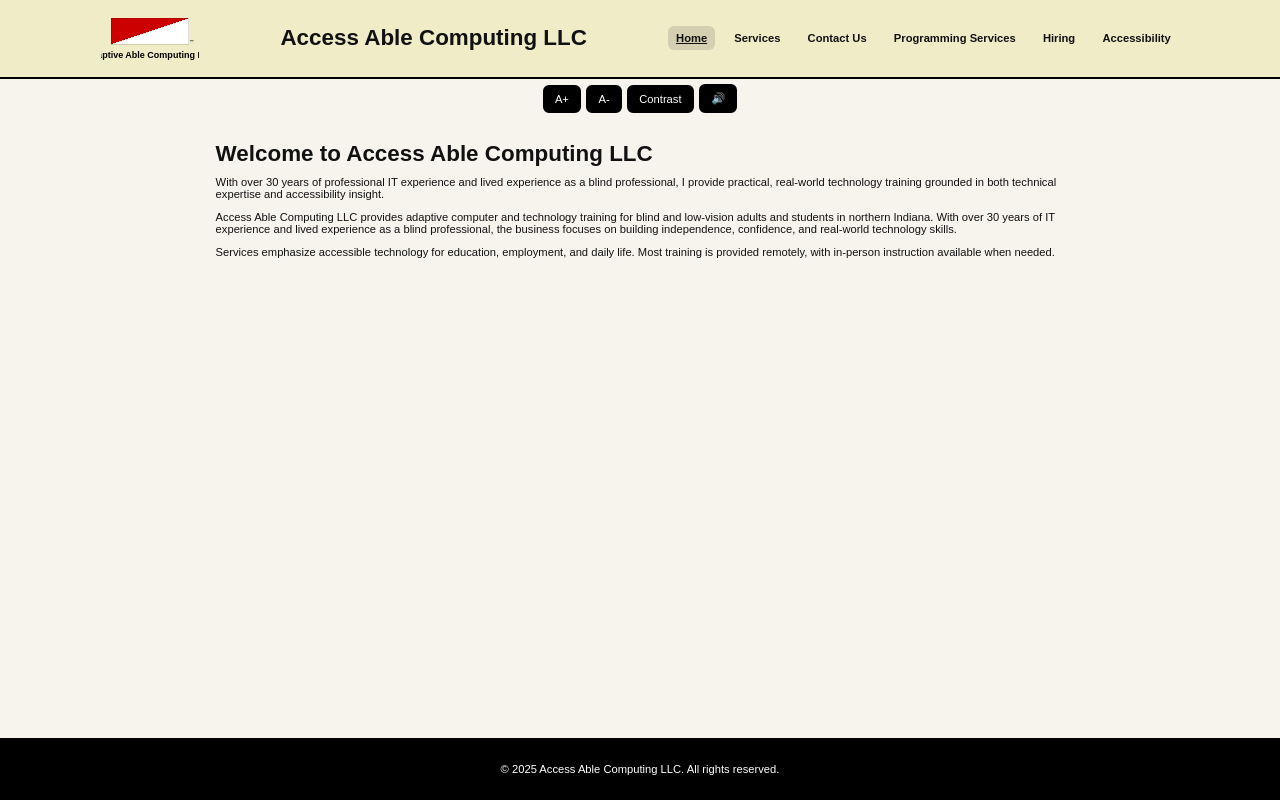
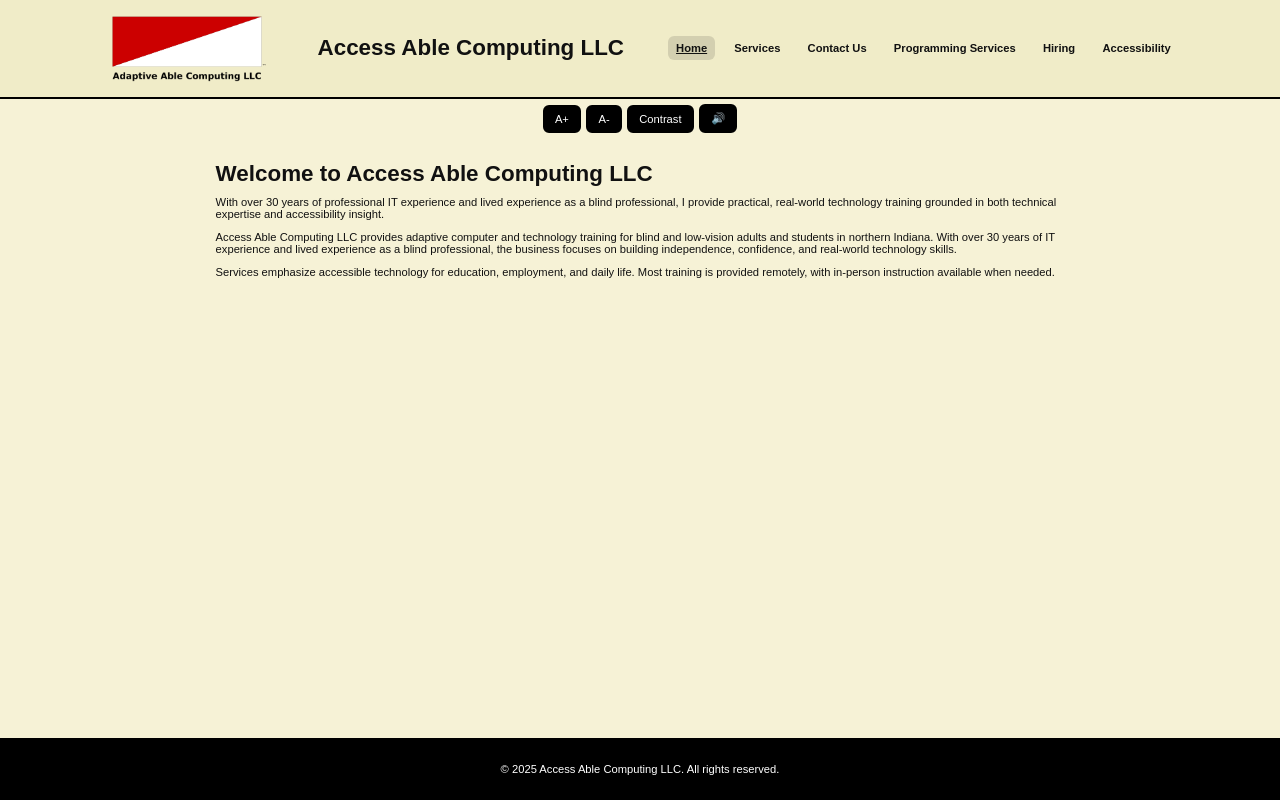
Before and after one commit to jeffroth67-eng/AccessAbleComputing, a plain HTML site: page index.html in a window 1280 px wide. Drawn offline with Linux system fonts and the light colour scheme.

Commit message:
Update website content

```diff
--- a/css/style.css
+++ b/css/style.css
@@ -11,7 +11,6 @@ html {
 }
 
 body {
-
   background: #f6f2d6; /* softer than pure white/yellow */
   color: #111;
   font-family: Arial, Helvetica, Verdana, sans-serif;
@@ -19,9 +18,7 @@ body {
   min-height: 100vh;
   display: flex;
   flex-direction: column;
-  background-color: #F7F4EE;
 }
-
 
 /* Skip links (visible on focus) */
 .skip-link {
@@ -347,3 +344,15 @@ footer {
 .form-note {
   margin-top: 0.75rem;
 }
+
+
+/* --- Logo sizing patch (prevents tiny/clipped logo when using a wide rectangular PNG) --- */
+header .logo {
+  max-height: 80px;
+  height: auto;
+  width: auto;
+  max-width: 320px;
+  object-fit: contain;
+  flex: 0 0 auto;
+  display: block;
+}
--- a/index.html
+++ b/index.html
@@ -14,9 +14,9 @@
 <meta content="https://jeffroth67-eng.github.io/AccessAbleComputing/index.html" property="og:url"/>
 <link href="css/style.css" rel="stylesheet"/>
 </head>
-<body style="background-color: #F7F4EE;">
+<body>
 <a class="skip-link" href="#main-content">Skip to main content</a>
-<header aria-label="Site Header" role="banner"><div class="header-container"><img alt="Access Able Computing LLC logo" class="logo" src="assets/Adaptive Able Computing Logo.svg"/><p aria-label="Access Able Computing LLC" class="site-title">Access Able Computing LLC</p><nav aria-label="Main Navigation"><ul class="nav-list"><li><a aria-current="page" href="index.html">Home</a></li><li><a href="services.html">Services</a></li><li><a href="contact.html">Contact Us</a></li><li><a href="programming.html">Programming Services</a></li><li><a href="hiring.html">Hiring</a></li><li><a href="accessibility.html">Accessibility</a></li></ul></nav></div></header>
+<header aria-label="Site Header" role="banner"><div class="header-container"><img alt="Access Able Computing LLC logo" class="logo" src="assets/Adaptive Able Computing Logo.png"/><p aria-label="Access Able Computing LLC" class="site-title">Access Able Computing LLC</p><nav aria-label="Main Navigation"><ul class="nav-list"><li><a aria-current="page" href="index.html">Home</a></li><li><a href="services.html">Services</a></li><li><a href="contact.html">Contact Us</a></li><li><a href="programming.html">Programming Services</a></li><li><a href="hiring.html">Hiring</a></li><li><a href="accessibility.html">Accessibility</a></li></ul></nav></div></header>
 <div aria-label="Accessibility Tools" class="accessibility-tools">
 <button aria-label="Increase font size" id="increase-font">A+</button>
 <button aria-label="Decrease font size" id="decrease-font">A-</button>
```
Also changed, not shown: accessibility.html (+2 -2 lines), contact.html (+2 -2 lines), hiring.html (+2 -2 lines), programming.html (+2 -2 lines), services.html (+2 -2 lines).
